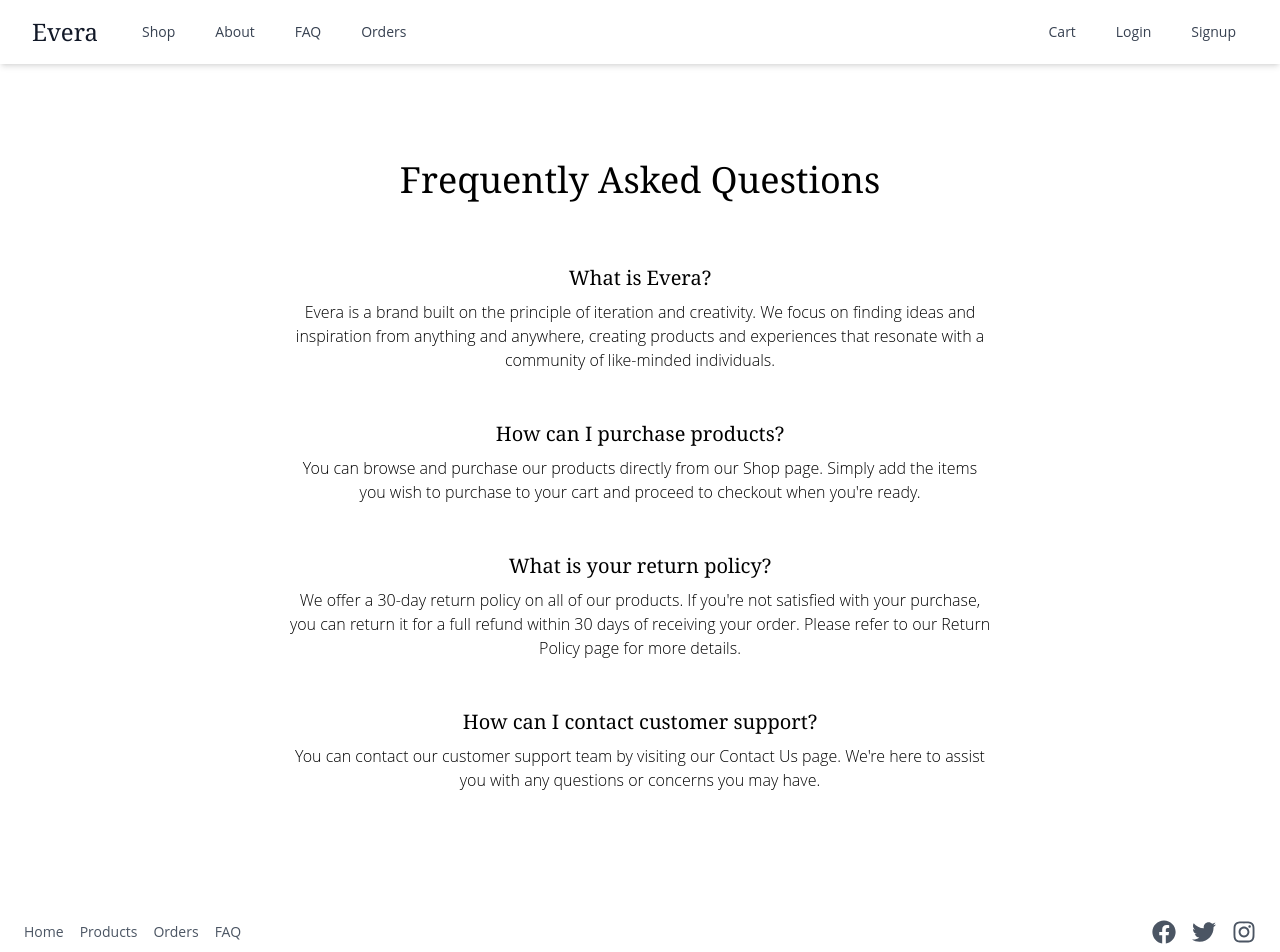
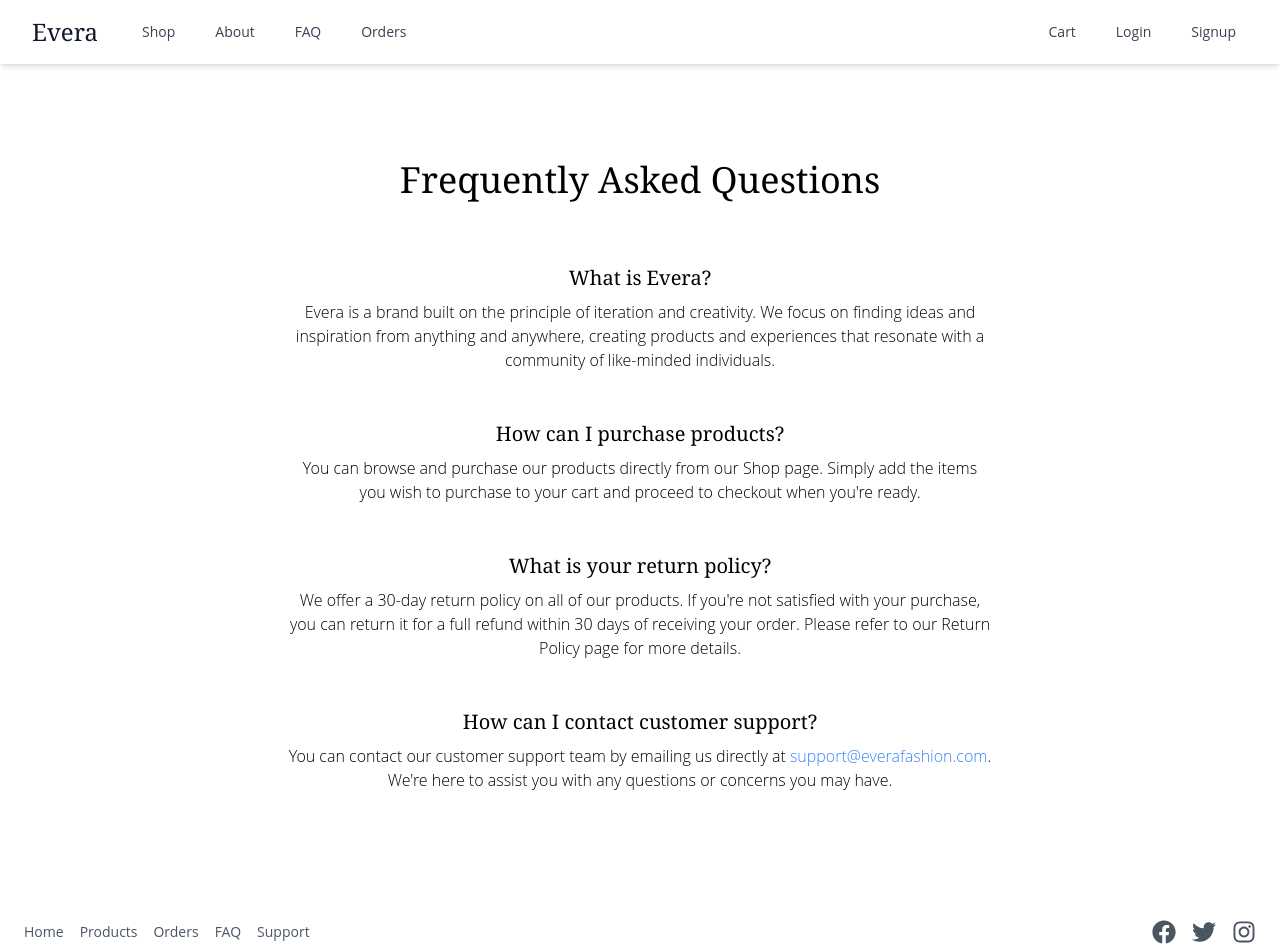
Before and after one commit to 1Dengaroo/evera-frontend, a React (Create React App) app: page /faq in a window 1280 px wide. Shown: the top 952 px of the page. Built offline with nearby package versions, Linux system fonts and the light colour scheme.

Commit message:
Add support EMAIL

```diff
--- a/src/components/Footer/Footer.tsx
+++ b/src/components/Footer/Footer.tsx
@@ -28,6 +28,12 @@ export const Footer: React.FC = () => {
               href="/faq"
             >
               FAQ
+            </a>
+            <a
+              className="text-sm text-gray-600 hover:text-black mx-2"
+              href="mailto:support@everafashion.com"
+            >
+              Support
             </a>
           </div>
 
--- a/src/pages/FAQ.tsx
+++ b/src/pages/FAQ.tsx
@@ -47,9 +47,16 @@ const FAQ: React.FC = () => {
             How can I contact customer support?
           </h3>
           <p className="font-light">
-            You can contact our customer support team by visiting our Contact Us
-            page. We&apos;re here to assist you with any questions or concerns
-            you may have.
+            You can contact our customer support team by emailing us directly at
+            <a
+              href="mailto:support@everafashion.com"
+              className="text-blue-500 hover:underline"
+            >
+              {' '}
+              support@everafashion.com
+            </a>
+            . We&apos;re here to assist you with any questions or concerns you
+            may have.
           </p>
         </div>
       </div>
```
